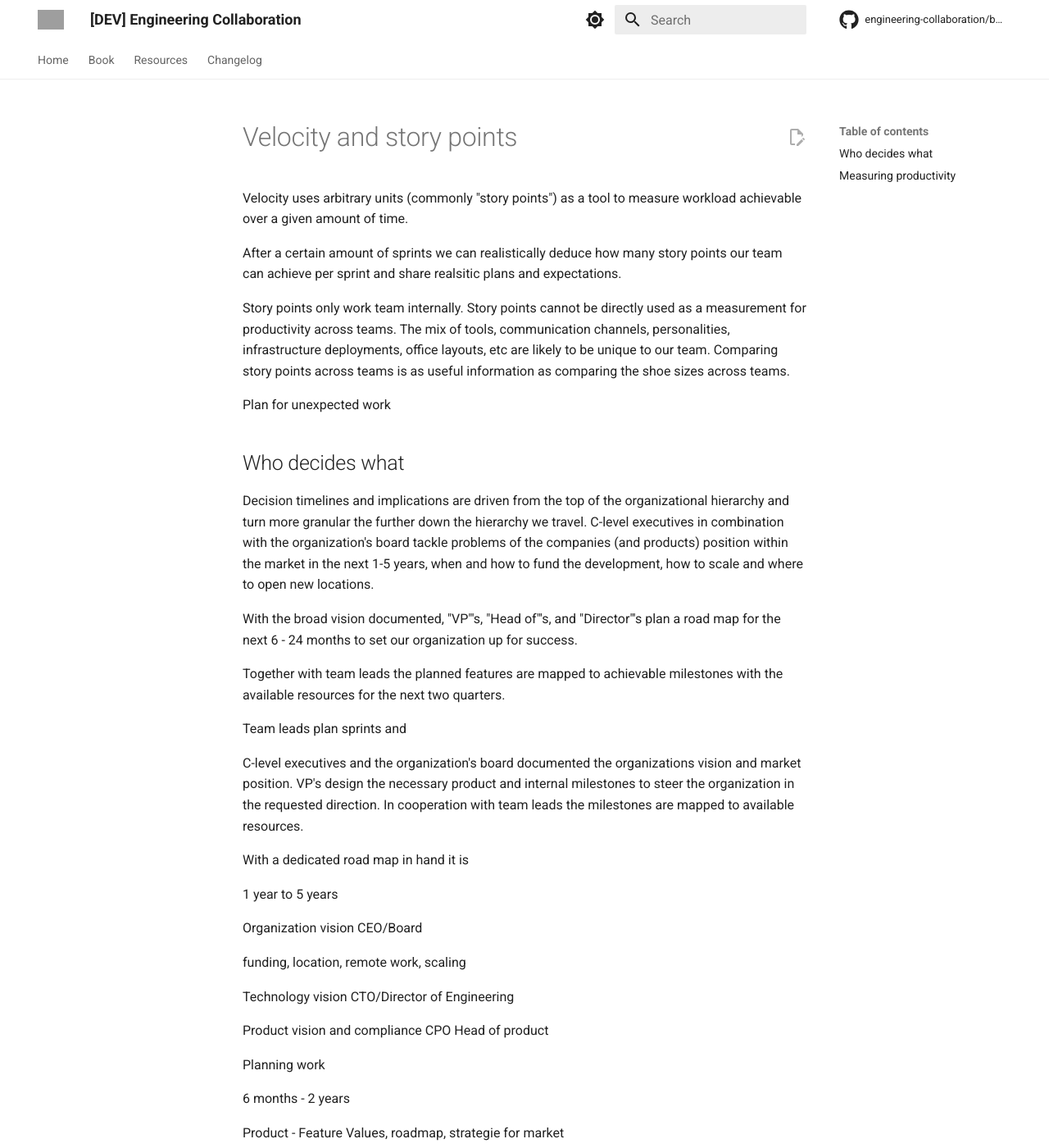
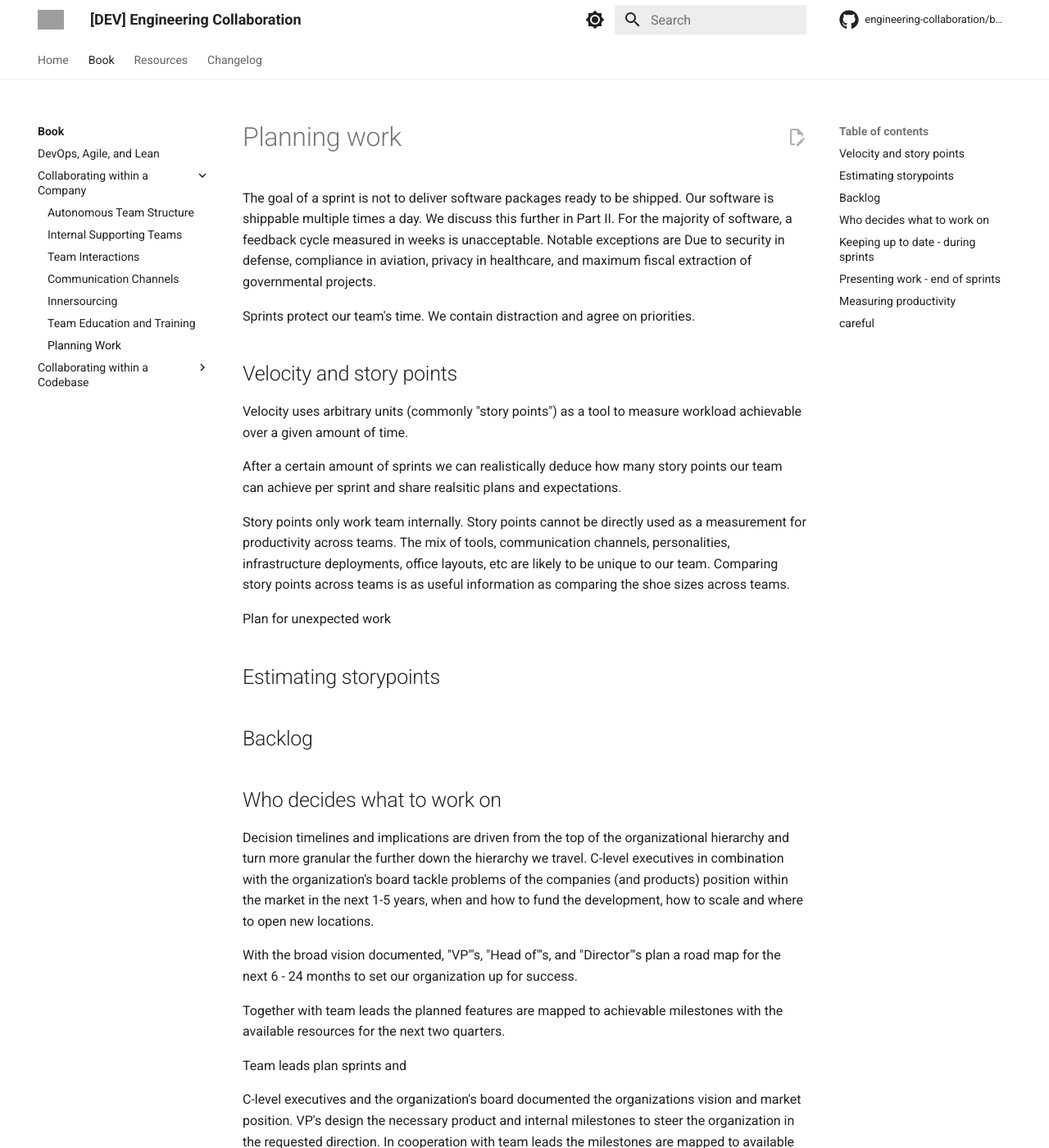
Before and after one commit to engineering-collaboration/book, an MkDocs documentation site: the page built from docs/book/collaborating-within-a-company/planning-work.md, in a window 1280 px wide and 1400 px high. Shown: the whole window at 82% size. Built offline with MkDocs 1.6.1 and Material for MkDocs 9.7.7, drawn with Linux system fonts in a browser that asks for light colours; comment, search, counter and statistics services are not loaded; some of the changed text lies outside the part shown; grey boxes are pictures that could not be loaded.

Commit message:
Add notes to new chapter

```diff
--- a/docs/book/collaborating-within-a-company/planning-work.md
+++ b/docs/book/collaborating-within-a-company/planning-work.md
@@ -1,4 +1,12 @@
-# Velocity and story points
+# Planning work
+
+The goal of a sprint is not to deliver software packages ready to be shipped. Our software is shippable multiple times a day. We discuss this further in Part II. For the majority of software, a feedback cycle measured in weeks is unacceptable. Notable exceptions are Due to security in defense, compliance in aviation, privacy in healthcare, and maximum fiscal extraction of governmental projects.
+
+Sprints protect our team's time. We contain distraction and agree on priorities.
+
+
+
+## Velocity and story points
 
 Velocity uses arbitrary units (commonly "story points") as a tool to measure workload achievable over a given amount of time.
 
@@ -8,8 +16,11 @@ Story points only work team internally. Story points cannot be directly used as
 
 Plan for unexpected work
 
+## Estimating storypoints
 
-## Who decides what
+## Backlog
+
+## Who decides what to work on
 
 Decision timelines and implications are driven from the top of the organizational hierarchy and turn more granular the further down the hierarchy we travel. C-level executives in combination with the organization's board tackle problems of the companies (and products) position within the market in the next 1-5 years, when and how to fund the development, how to scale and where to open new locations.
 
@@ -50,6 +61,29 @@ Continous integration strategies of milestones and sprints
 Engineer - Details, libraries, implementation
 Implementation details, algorithms, open source libraries vs building
 
+## Keeping up to date - during sprints
+
+Tasks / Subtasks
+
+## Presenting work - end of sprints
+
+presenting work
+evangelizing work just as important as working on features
+sharing progress
+how long are sprints
+presentations vs screenrecordings
+
+startups need short sprints (1 week) need to pivot, address feedback
+enterprises benefit from 3 week sprints of uninterrupted changes
+don't start sprints on mondays or fridays
+thursday or tuesday are good days.
+
 ## Measuring productivity
 
 We want our employees to be focused on delivering quality work for our product. Not on focusing to optimize their productivity for internal metrics.
+
+## careful
+
+technical debt
+refactoring
+irrelevant bugfixes
--- a/mkdocs.yml
+++ b/mkdocs.yml
@@ -91,6 +91,7 @@ nav:
       - Communication Channels: './book/collaborating-within-a-company/communication-channels.md'
       - Innersourcing: './book/collaborating-within-a-company/innersourcing.md'
       - Team Education and Training: './book/collaborating-within-a-company/team-education-and-training.md'
+      - Planning Work: './book/collaborating-within-a-company/planning-work.md'
 
     - Collaborating within a Codebase:
       - './book/collaborating-within-a-codebase/README.md'
```
